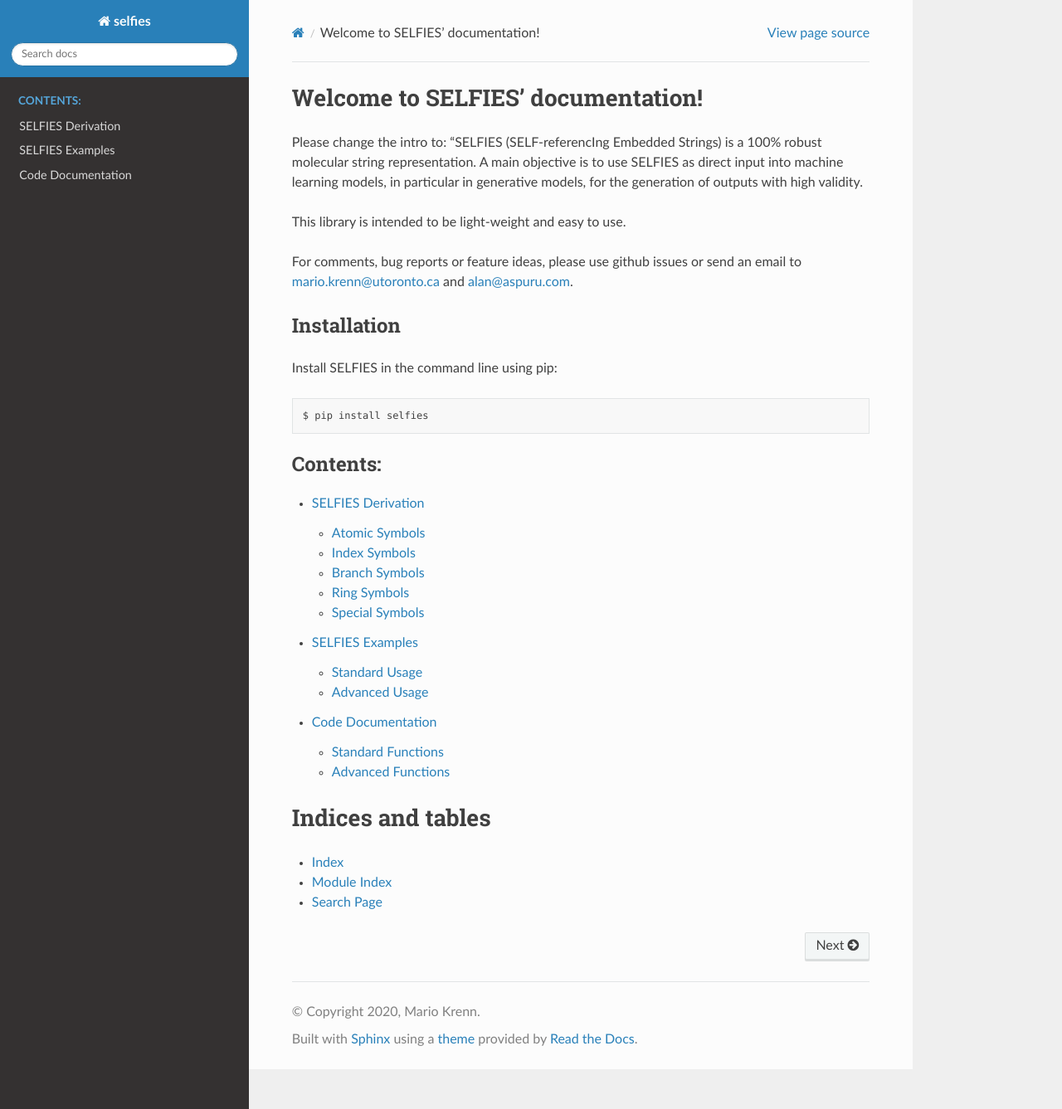
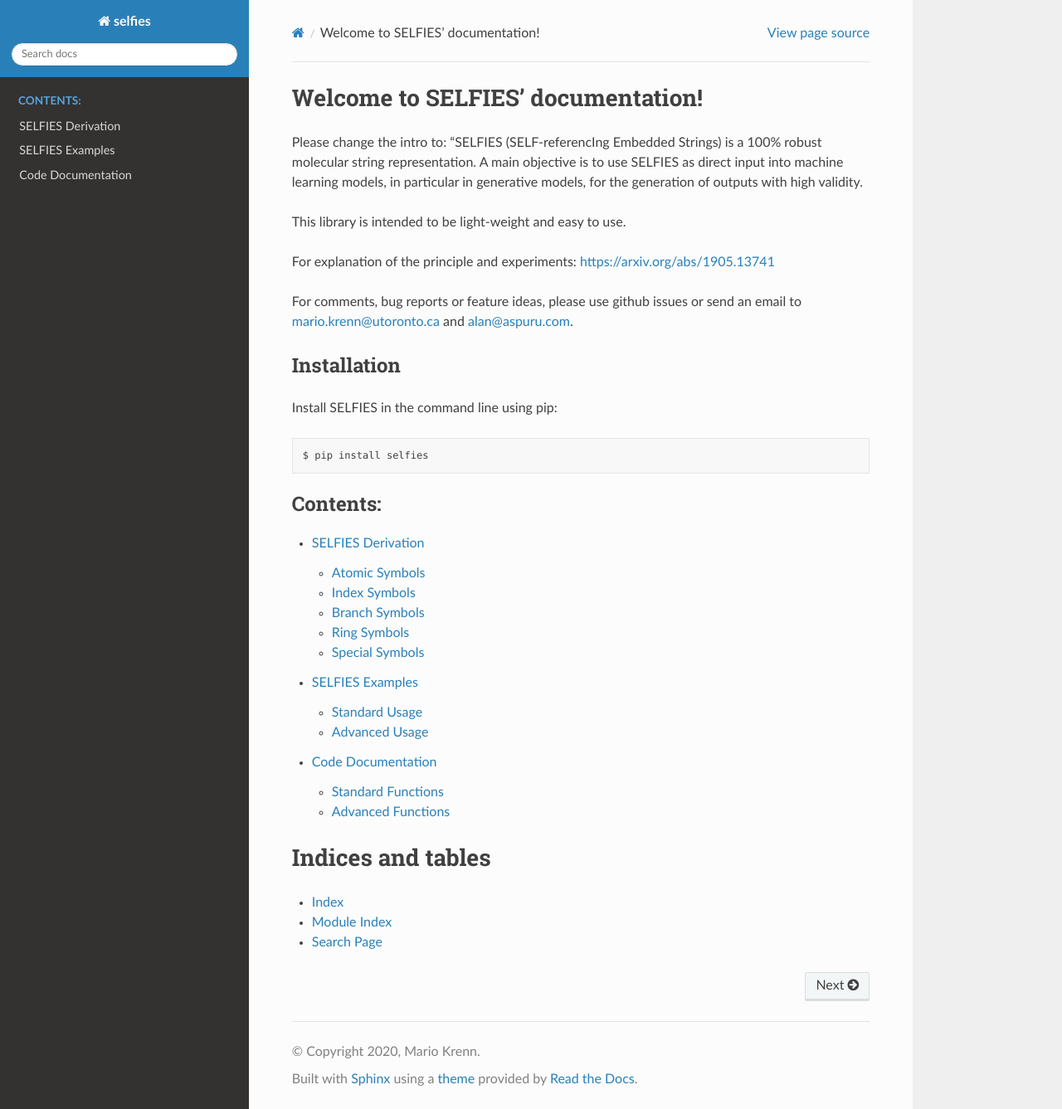
Before and after one commit to aspuru-guzik-group/selfies, a Sphinx documentation site: the page built from docs/source/index.rst, in a window 1280 px wide and 1337 px high. Shown: the whole window at 83% size. Built offline with Sphinx 7.4.7 and the Read the Docs theme 2.0.0, drawn with Linux system fonts in a browser that asks for light colours.

Commit message:
Update index.rst

```diff
--- a/docs/source/index.rst
+++ b/docs/source/index.rst
@@ -11,6 +11,9 @@ use SELFIES as direct input into machine learning models, in particular
 in generative models, for the generation of outputs with high validity.
 
 This library is intended to be light-weight and easy to use.
+
+For explanation of the principle and experiments:
+https://arxiv.org/abs/1905.13741
 
 For comments, bug reports or feature ideas, please use github issues
 or send an email to mario.krenn@utoronto.ca and alan@aspuru.com.
```
